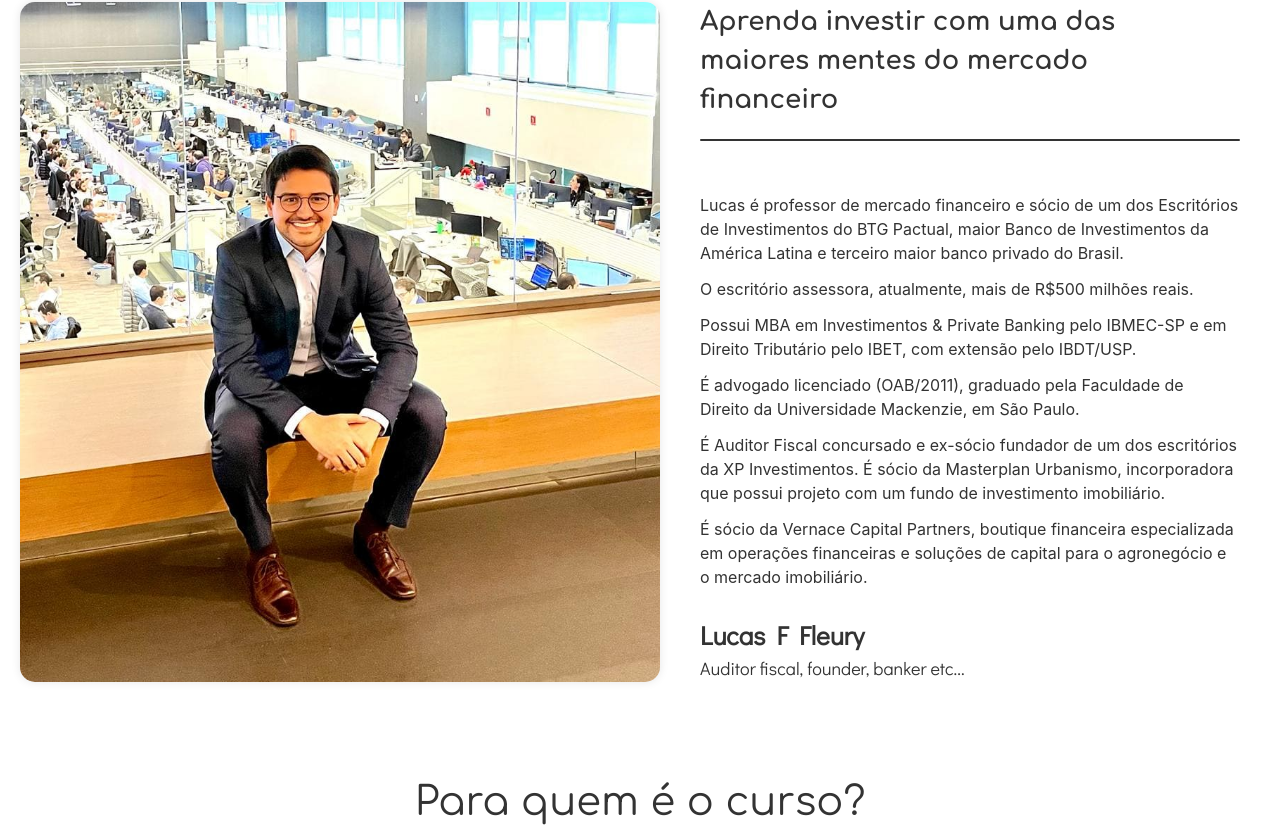
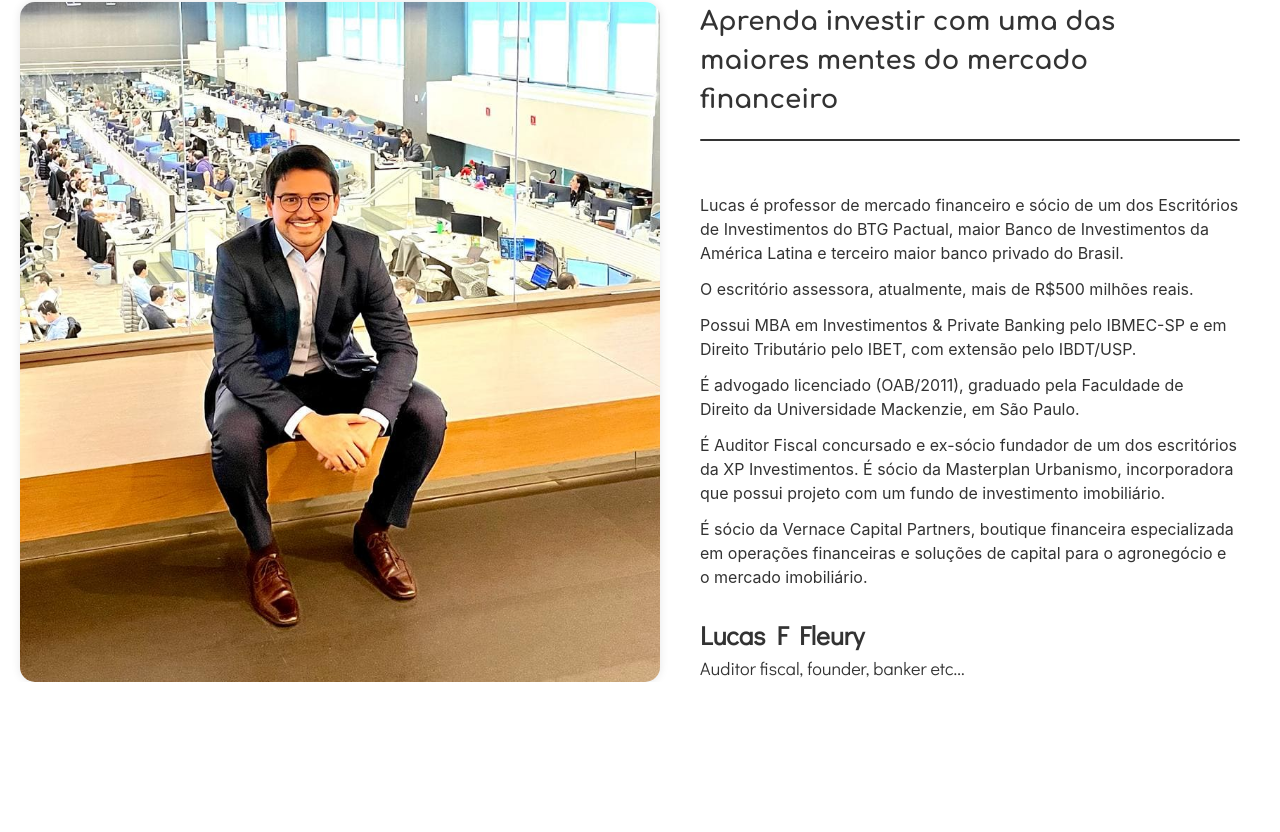
Before and after one commit to ricardofsdomene/ibrimc, a Next.js app: page / in a window 1280 px wide. Shown: the part 1260-2092 px from the top of the page. After the commit the page ends 1942 px from the top, so only its background shows below. Built offline with nearby package versions, Linux system fonts and the light colour scheme; a web font is replaced by a local one.

Commit message:
feat: modules

```diff
--- a/pages/index.tsx
+++ b/pages/index.tsx
@@ -225,7 +225,7 @@ export default function Index() {
       <Jumbotron />
       <Modules />
       <Hero />
-      <ForWho />
+      {/* <ForWho /> */}
     </Flex>
   );
 }
```
